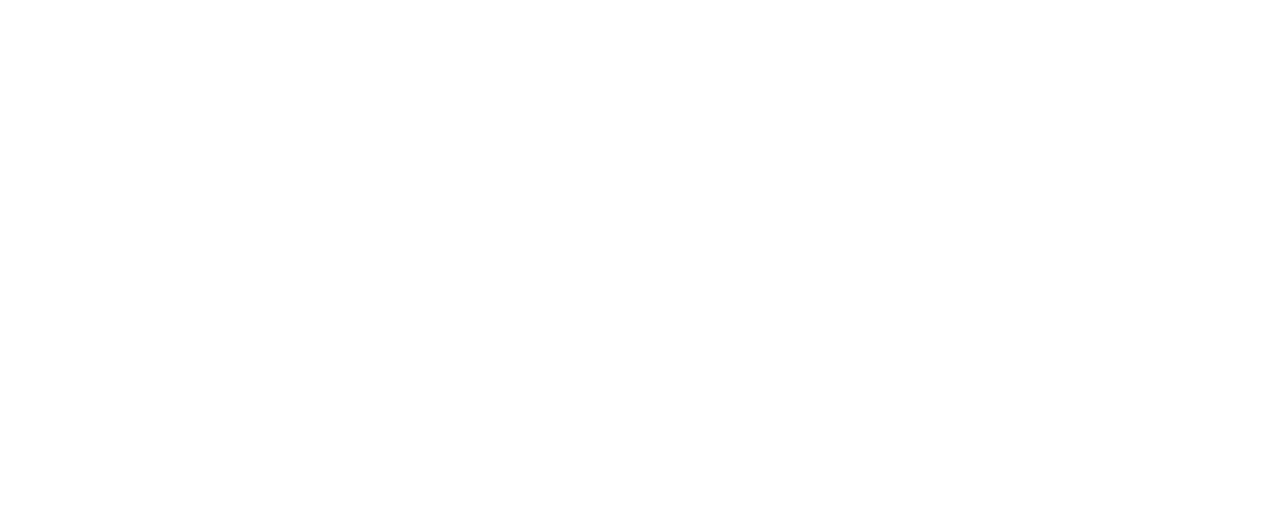
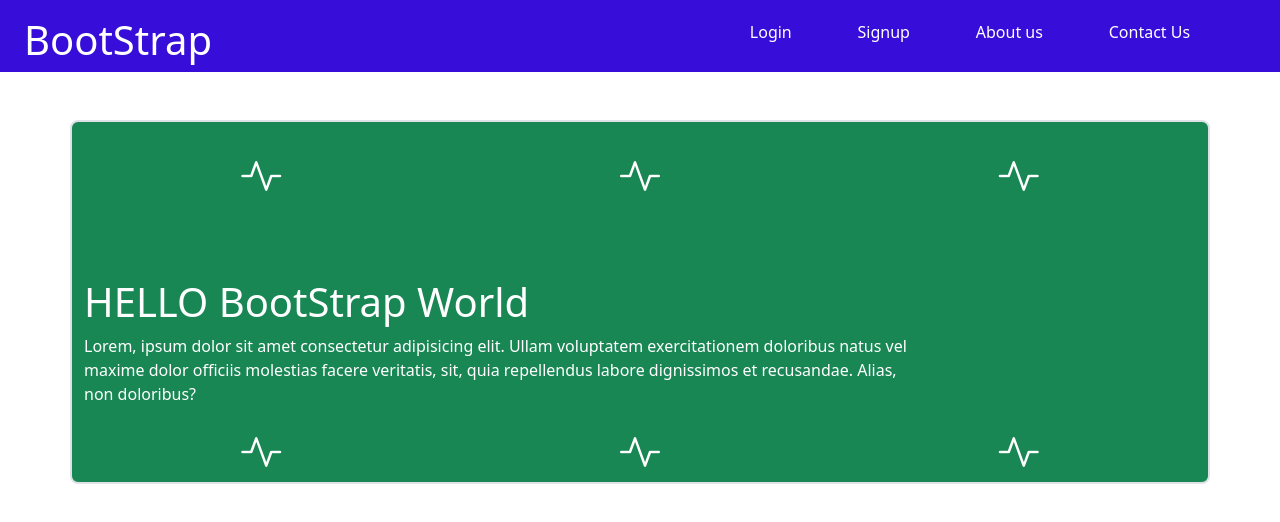
Before and after one commit to Hasniandehwar/Bootstrap, a plain HTML site: page day4/BootStrapGrid/index.html in a window 1280 px wide. Drawn offline with nearby package versions, Linux system fonts and the light colour scheme.

Commit message:
Topic Added

```diff
--- a/day4/BootStrapGrid/index.html
+++ b/day4/BootStrapGrid/index.html
@@ -4,8 +4,88 @@
     <meta charset="UTF-8">
     <meta name="viewport" content="width=device-width, initial-scale=1.0">
     <title>Document</title>
+    <link href="https://cdn.jsdelivr.net/npm/bootstrap@5.3.8/dist/css/bootstrap.min.css" rel="stylesheet" integrity="sha384-sRIl4kxILFvY47J16cr9ZwB07vP4J8+LH7qKQnuqkuIAvNWLzeN8tE5YBujZqJLB" crossorigin="anonymous">
+    <script src="https://cdn.jsdelivr.net/npm/bootstrap@5.3.8/dist/js/bootstrap.bundle.min.js" integrity="sha384-FKyoEForCGlyvwx9Hj09JcYn3nv7wiPVlz7YYwJrWVcXK/BmnVDxM+D2scQbITxI" crossorigin="anonymous"></script>
+    <link rel="stylesheet" href="node_modules/bootstrap-icons/font/bootstrap-icons.css">
+    <style>
+        #header{
+    background-color: rgb(55, 14, 217);
+}
+
+    #Header_row{
+        margin: 0;
+        display: flex;
+        justify-content: space-between;
+    }
+    #List{
+        display: flex;
+        margin: 0;
+        list-style: none;
+        justify-content: space-evenly;
+    }
+    li{
+        margin: 0%;
+        margin-top: 20px;
+    }
+    li a{
+        color: white;
+        text-decoration: none;
+        margin-bottom: 3px;
+    }
+    i.bi:hover {
+    transform: scale(1.2);
+    transition: 0.3s;
+}
+
+    </style>
 </head>
 <body>
+    <header class="container-fluid" id="header">
+        <div class="row" id="Header_row">
+            <div class="col-12 col-sm-12 col-md-4 col-lg-6 text-center text-md-start text-lg-start" id="Header_heading">
+                <h1 class="Text text-white mt-3">BootStrap</h1>
+            </div>
+            <div class="col-12 col-sm-12 col-md-8 col-lg-6 align-items-center ">
+                <ul class="list" id="List">
+                    <li><a href="#">Login</a></li>
+                    <li><a href="#">Signup</a></li>
+                    <li><a href="#">About us </a></li>
+                    <li><a href="#">Contact Us</a></li>
+                </ul>
+            </div>
+        </div>
+    </header>
 
+    <main class="container mt-5 border border-2 rounded-3 bg-success" id="main">
+     <div class="row text-center py-4">
+        <div class="col-4 col-sm-4">
+            <i class="bi bi-activity fs-1 text-white"></i>
+        </div>
+        <div class="col-4 col-sm-4">
+            <i class="bi bi-activity fs-1 text-white"></i>
+        </div>
+        <div class="col-4 col-sm-4">
+            <i class="bi bi-activity fs-1 text-white"></i>
+        </div>
+    </div>
+        </div>
+
+    <div class="row mt-5">
+        <div class="col-12 col-sm-12 col-md-8 col-lg-9">
+            <h1 class="text-white">HELLO BootStrap World</h1>
+            <p class="mt-0 text-white">Lorem, ipsum dolor sit amet consectetur adipisicing elit. Ullam voluptatem exercitationem doloribus natus vel maxime dolor officiis molestias facere veritatis, sit, quia repellendus labore dignissimos et recusandae. Alias, non doloribus?</p>
+        </div>
+        <div class="col-4 col-sm-4 px-5 text-center">
+             <i class="bi bi-activity fs-1 text-white"></i>
+        </div>
+        <div class="col-4 col-sm-4 px-5 text-center">
+             <i class="bi bi-activity fs-1 text-white"></i>
+        </div>
+        <div class="col-4 col-sm-4 px-5 text-center">
+             <i class="bi bi-activity fs-1 text-white"></i>
+        </div>
+    </main>
+<script src="https://cdn.jsdelivr.net/npm/@popperjs/core@2.11.8/dist/umd/popper.min.js" integrity="sha384-I7E8VVD/ismYTF4hNIPjVp/Zjvgyol6VFvRkX/vR+Vc4jQkC+hVqc2pM8ODewa9r" crossorigin="anonymous"></script>
+<script src="https://cdn.jsdelivr.net/npm/bootstrap@5.3.8/dist/js/bootstrap.min.js" integrity="sha384-G/EV+4j2dNv+tEPo3++6LCgdCROaejBqfUeNjuKAiuXbjrxilcCdDz6ZAVfHWe1Y" crossorigin="anonymous"></script>
 </body>
 </html>
--- /dev/null
+++ b/day4/responsive/package.json
@@ -0,0 +1,6 @@
+{
+  "dependencies": {
+    "bootstrap": "^5.3.8",
+    "bootstrap-icons": "^1.13.1"
+  }
+}
```
Also changed, not shown: day4/responsive/index.html (added, +19 -0 lines), 1 other file.
